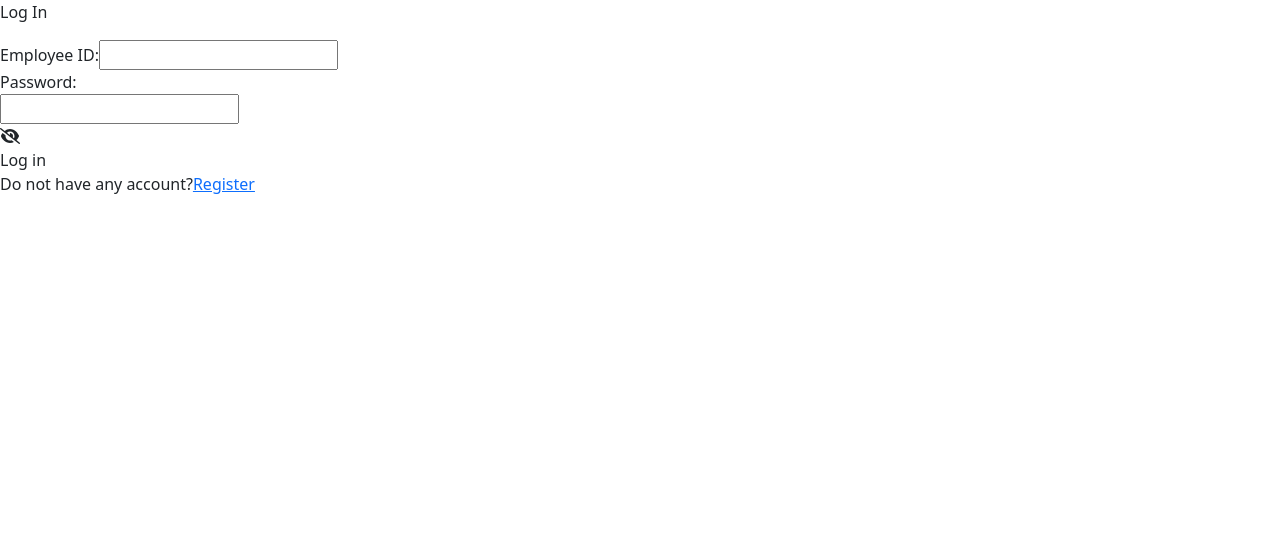
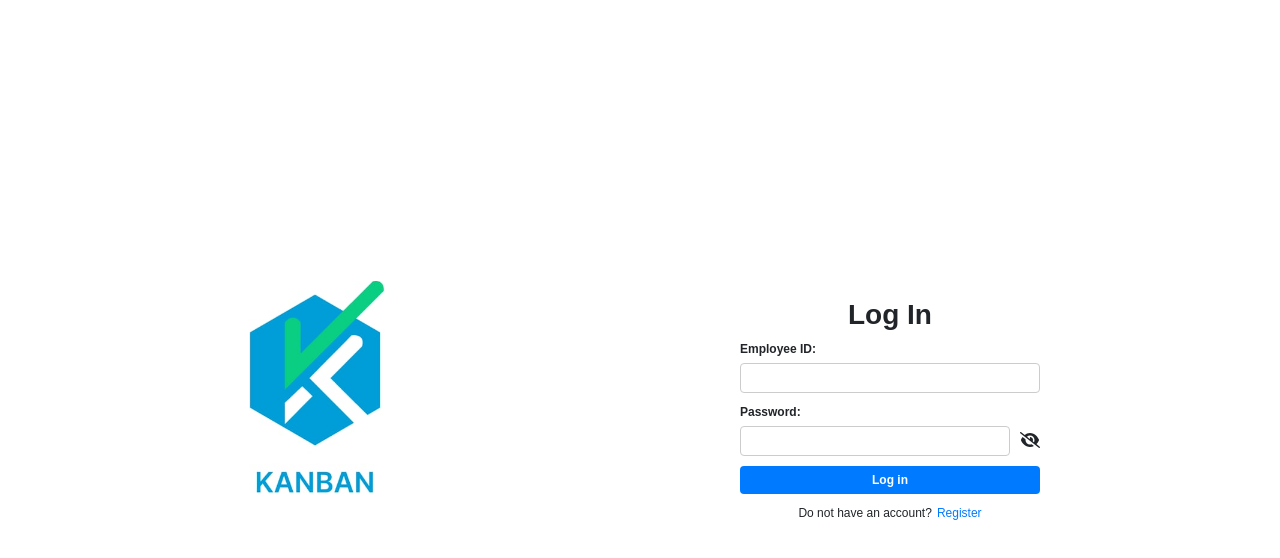
Before and after one commit to Learnheart/InventoryManagement, a React (Vite) app: page /auth/signin in a window 1280 px wide. Shown: the top 558 px of the page. Built offline with nearby package versions, Linux system fonts and the light colour scheme.

Commit message:
UI login, register

```diff
--- /dev/null
+++ b/src/Components/Authentication/Login.css
@@ -0,0 +1,125 @@
+.login-container, .register-container {
+    display: flex;
+    flex-direction: row;
+    justify-content: center;
+    align-items: center;
+    height: 100vh;
+    background-color: white; /* Đặt nền trắng */
+    font-family: 'Arial', sans-serif;
+  }
+
+  h3 {
+    text-align: center;
+    font-weight: bold;
+
+  }
+
+  .header {
+    margin-bottom: 20px;
+  }
+
+  .header .title {
+    font-size: 18px; /* Thu nhỏ cỡ chữ */
+    color: #333;
+  }
+
+  .error-message {
+    color: red;
+    font-size: 12px; /* Thu nhỏ cỡ chữ */
+  }
+
+  .form-content {
+    width: 300px; /* Thu nhỏ form */
+    padding: 0; /* Loại bỏ padding */
+    background-color: white;
+    margin-left: 300px;
+
+  }
+
+  .form-group {
+    margin-bottom: 10px; /* Điều chỉnh margin */
+  }
+
+  .form-group label {
+    display: block;
+    margin-bottom: 5px;
+    font-weight: bold;
+    font-size: 12px; /* Thu nhỏ cỡ chữ */
+  }
+
+  .form-group input,
+  .form-group select {
+    width: 100%;
+    padding: 5px; /* Điều chỉnh padding */
+    border: 1px solid #ccc;
+    border-radius: 4px;
+    font-size: 12px; /* Thu nhỏ cỡ chữ */
+  }
+
+  .password-input-container {
+    display: flex;
+    align-items: center;
+  }
+
+  .password-input-container input {
+    flex: 1;
+  }
+
+  .toggle-password {
+    cursor: pointer;
+    margin-left: 10px;
+  }
+
+  .button {
+    background-color: #007bff;
+    color: white;
+    text-align: center;
+    padding: 5px; /* Điều chỉnh padding */
+    border-radius: 4px;
+    cursor: pointer;
+    font-weight: bold;
+    font-size: 12px; /* Thu nhỏ cỡ chữ */
+  }
+
+  .button:hover {
+    background-color: #0056b3;
+  }
+
+  .moveToSignIn {
+    margin-top: 10px; /* Điều chỉnh margin */
+    text-align: center;
+    font-size: 12px; /* Thu nhỏ cỡ chữ */
+  }
+
+  .moveToSignIn span {
+    margin-right: 5px;
+  }
+
+  .moveToSignIn a {
+    color: #007bff;
+    text-decoration: none;
+  }
+
+  .moveToSignIn a:hover {
+    text-decoration: underline;
+  }
+
+  .left-side {
+    display: flex;
+    flex-direction: column;
+    align-items: center;
+    justify-content: center;
+    margin-right: 50px;
+  }
+
+  .left-side img {
+    width: 150px;
+    height: auto;
+    margin-bottom: 20px;
+  }
+
+  .left-side h1 {
+    font-size: 36px; /* Thu nhỏ cỡ chữ */
+    color: #333;
+    font-weight: bold;
+  }
--- a/src/Components/Authentication/LoginPage.jsx
+++ b/src/Components/Authentication/LoginPage.jsx
@@ -1,4 +1,3 @@
-// LoginPage.jsx
 import React, { useEffect, useRef, useState } from "react";
 import { NavLink, useNavigate } from "react-router-dom";
 import { useAuth } from "../../Context/AuthContext";
@@ -6,12 +5,14 @@ import { FontAwesomeIcon } from "@fortawesome/react-fontawesome";
 import { faEyeSlash, faEye } from "@fortawesome/free-solid-svg-icons";
 import AuthService from "../../Api/AuthService";
 import { toast } from "react-toastify";
+import "./Login.css";
+import logo from "../../image/logo.jpg";
 
 const NUMBER_REGEX = /^[0-9\b]+$/;
 
 const LoginPage = () => {
   const navigate = useNavigate();
-  const { login, user } = useAuth();
+  const { login } = useAuth();
   const userRef = useRef();
 
   const [empId, setEmpId] = useState("");
@@ -53,7 +54,6 @@ const LoginPage = () => {
           navigate("/public/transaction-report");
         }, 0);
 
-        // navigate("/public/transaction-report");
       } else {
         setErrMsg("Login failed. Please try again!");
         if (response.data && response.data.message) {
@@ -69,11 +69,16 @@ const LoginPage = () => {
 
   return (
     <div className="login-container">
-      <div className="header">
-        <p className="title">Log In</p>
-        {errMsg && <p className="error-message">{errMsg}</p>}
-      </div>
-      <div className="form-content">
+      <aside className="left-side">
+        {/* Thêm logo và tiêu đề nếu cần */}
+        <img src={logo} alt="KANBAN Logo" />
+      </aside>
+      <main className="form-content">
+        <div className="header">
+
+          {errMsg && <p className="error-message">{errMsg}</p>}
+        </div>
+        <h3 className="title">Log In</h3>
         <div className="form-group">
           <label htmlFor="empId">Employee ID:</label>
           <input
@@ -122,11 +127,12 @@ const LoginPage = () => {
         <div className="button" onClick={handleSubmit}>
           <span>Log in</span>
         </div>
-      </div>
-      <div className="moveToSignUn">
-        <span>Do not have any account?</span>
+
+      <div className="moveToSignIn">
+        <span>Do not have an account?</span>
         <NavLink to={`/auth/signup`}>Register</NavLink>
       </div>
+      </main>
     </div>
   );
 };
--- a/src/Components/Authentication/RegistrationPage.jsx
+++ b/src/Components/Authentication/RegistrationPage.jsx
@@ -5,6 +5,8 @@ import AuthService from "../../Api/AuthService";
 import { toast } from "react-toastify";
 import { FontAwesomeIcon } from "@fortawesome/react-fontawesome";
 import { faEyeSlash, faEye } from "@fortawesome/free-solid-svg-icons";
+import "./Login.css";
+import logo from "../../image/logo.jpg";
 
 const NUMBER = /^[0-9\b]+$/;
 
@@ -31,6 +33,7 @@ function RegistrationPage() {
   useEffect(() => {
     setValidEmpName(!NUMBER.test(empName));
   }, [empName]);
+
   useEffect(() => {
     setValidPhoneNumber(
       phoneNumber.length === 0 ||
@@ -71,12 +74,15 @@ function RegistrationPage() {
 
   return (
     <div className="register-container">
+      <aside className="left-side">
+        {/* Sử dụng đúng tên biến import */}
+        <img src={logo} alt="KANBAN Logo" />
+      </aside>
+      <main className="form-content">
         <div className="header">
-        <p className="title">Create a new account</p>
           {errMsg && <p className="error-message">{errMsg}</p>}
         </div>
-      <div className="form-content">
-        {/* Name */}
+        <h3 className="title">Create an account</h3>
         <div className="form-group">
           <label htmlFor="empName">Name*</label>
           <input
@@ -90,7 +96,6 @@ function RegistrationPage() {
             <p className="error-message">Invalid Name</p>
           )}
         </div>
-        {/* Phone number */}
         <div className="form-group">
           <label htmlFor="phoneNumber">Phone number*</label>
           <input
@@ -104,7 +109,6 @@ function RegistrationPage() {
             <p className="error-message">Invalid Phone number</p>
           )}
         </div>
-        {/* Address */}
         <div className="form-group">
           <label htmlFor="address">Address</label>
           <input
@@ -115,7 +119,6 @@ function RegistrationPage() {
             autoComplete="off"
           />
         </div>
-        {/* Password */}
         <div className="form-group">
           <label htmlFor="password">Password:</label>
           <div className="password-input-container">
@@ -141,7 +144,6 @@ function RegistrationPage() {
             <p className="error-message">Password cannot be empty</p>
           )}
         </div>
-        {/* Role */}
         <div className="form-group">
           <label htmlFor="role">Role</label>
           <select
@@ -162,13 +164,13 @@ function RegistrationPage() {
         <div className="button" onClick={handleSubmit}>
           <span>Sign Up</span>
         </div>
-      </div>
         <div className="moveToSignIn">
           <span className="font-body text-[14px] text-grey-500">
             Have an account?
           </span>
           <NavLink to={`/auth/signin`}>Log in</NavLink>
         </div>
+      </main>
     </div>
   );
 }
```
Also changed, not shown: src/image/logo.jpg (added). Lines whose indentation alone changed are shown as unchanged.
